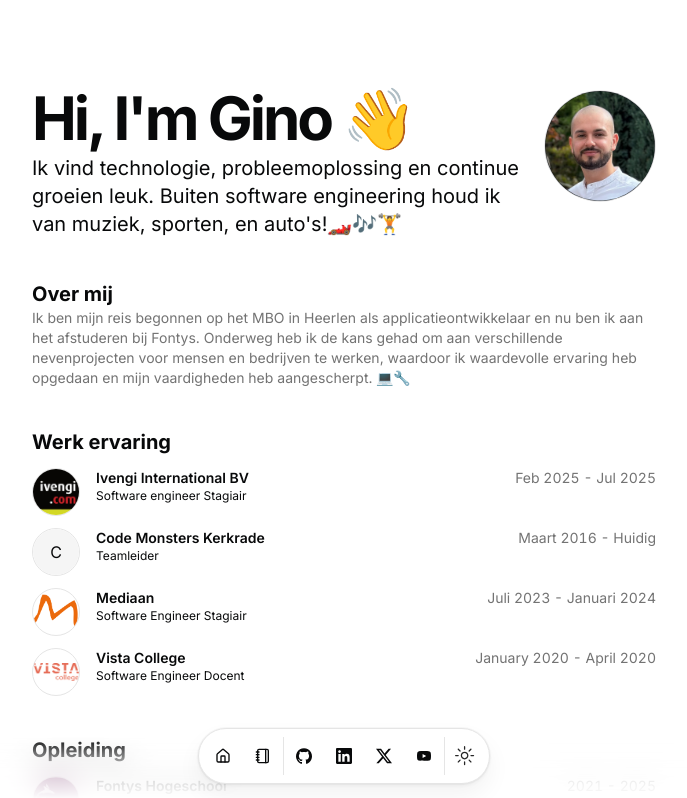
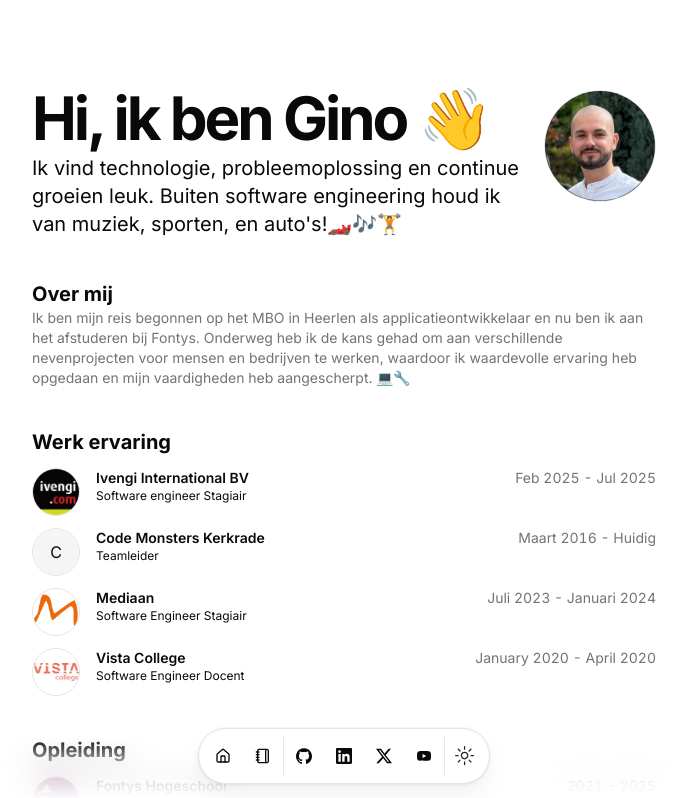
Before and after one commit to GinoToch/GinoToch.github.io, a Next.js app: page / in a window 1280 px wide. Shown: the top 798 px of the page, without its empty margins (296-983 px from the left). Built offline with nearby package versions, Linux system fonts and the light colour scheme.

Commit message:
changed name on headline

```diff
--- a/src/app/page.tsx
+++ b/src/app/page.tsx
@@ -22,7 +22,7 @@ export default function Page() {
                 delay={BLUR_FADE_DELAY}
                 className="text-3xl font-bold tracking-tighter sm:text-5xl xl:text-6xl/none"
                 yOffset={8}
-                text={`Hi, I'm ${DATA.name.split(" ")[0]} 👋`}
+                text={`Hi, ik ben ${DATA.name.split(" ")[0]} 👋`}
               />
               <BlurFadeText
                 className="max-w-[600px] md:text-xl"
```
